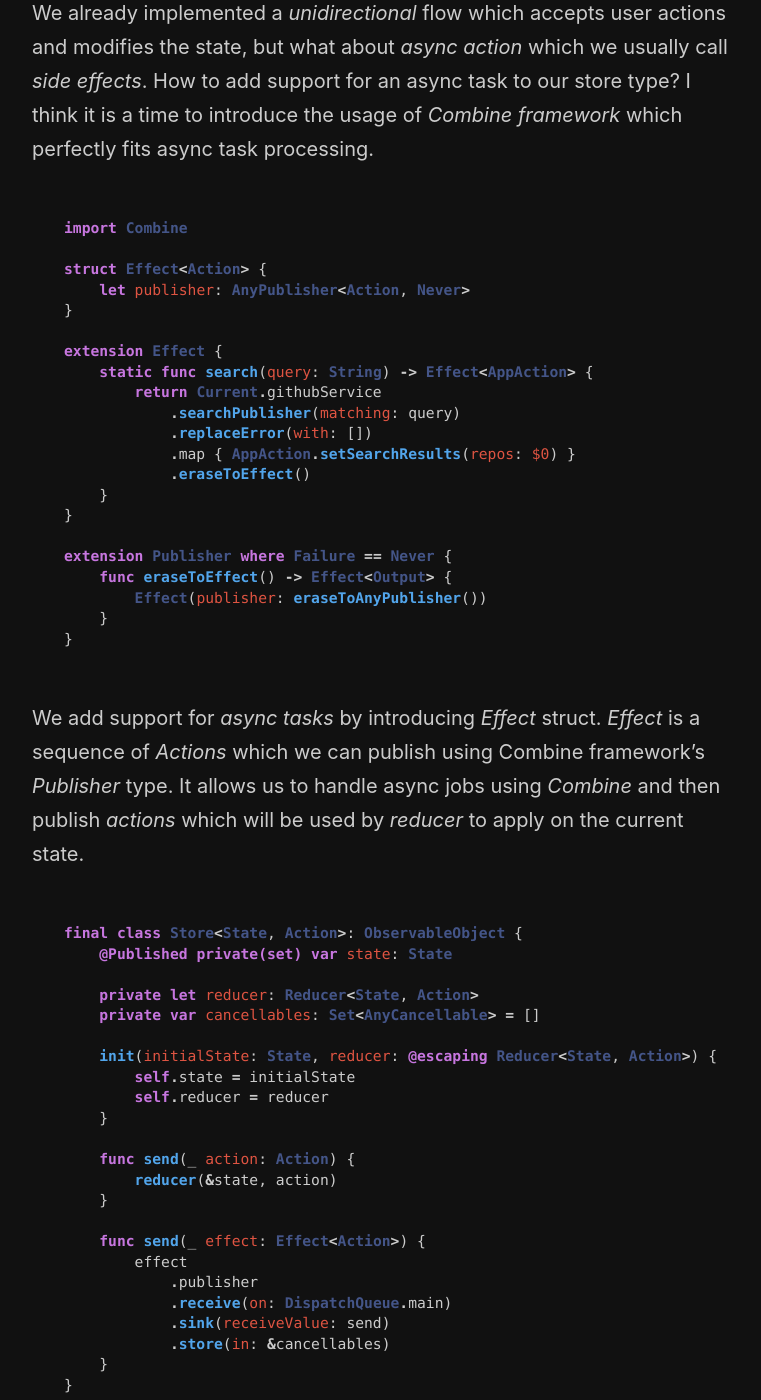
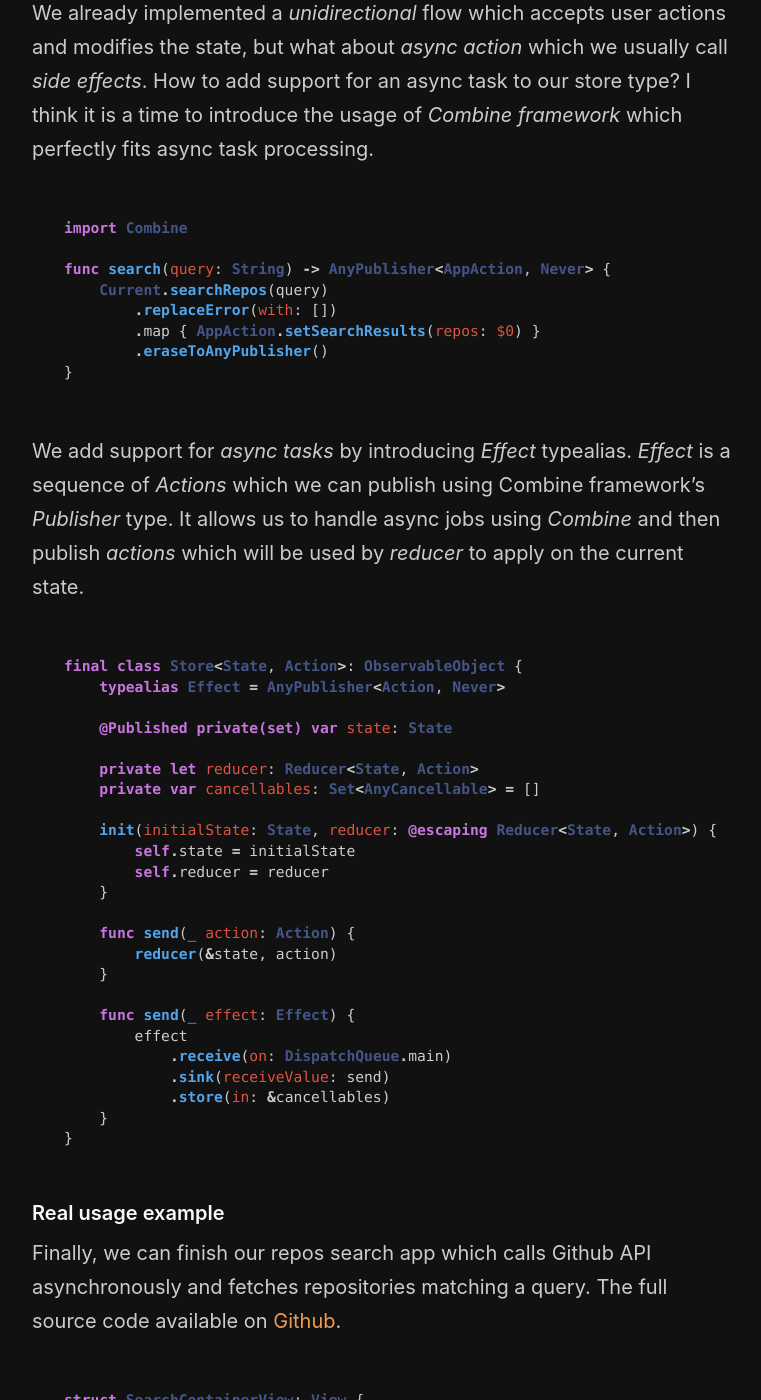
Before and after one commit to mecid/mecid.github.io, a Jekyll site: the page built from _posts/2019-09-18-redux-like-state-container-in-swiftui.md, in a window 1280 px wide and 1400 px high, scrolled down 3050 px. Shown: the whole window, without its empty margins (258-1019 px from the left). Built offline with Jekyll 4.4.1, drawn with Linux system fonts in a browser that asks for light colours.

Commit message:
Update 2019-09-18-redux-like-state-container-in-swiftui.md

````diff
--- a/_posts/2019-09-18-redux-like-state-container-in-swiftui.md
+++ b/_posts/2019-09-18-redux-like-state-container-in-swiftui.md
@@ -76,31 +76,20 @@
 ```swift
 import Combine
 
-struct Effect<Action> {
-    let publisher: AnyPublisher<Action, Never>
-}
-
-extension Effect {
-    static func search(query: String) -> Effect<AppAction> {
-        return Current.githubService
-            .searchPublisher(matching: query)
-            .replaceError(with: [])
-            .map { AppAction.setSearchResults(repos: $0) }
-            .eraseToEffect()
-    }
-}
-
-extension Publisher where Failure == Never {
-    func eraseToEffect() -> Effect<Output> {
-        Effect(publisher: eraseToAnyPublisher())
-    }
+func search(query: String) -> AnyPublisher<AppAction, Never> {
+    Current.searchRepos(query)
+        .replaceError(with: [])
+        .map { AppAction.setSearchResults(repos: $0) }
+        .eraseToAnyPublisher()
 }
 ```
 
-We add support for *async tasks* by introducing *Effect* struct. *Effect* is a sequence of *Actions* which we can publish using Combine framework's *Publisher* type. It allows us to handle async jobs using *Combine* and then publish *actions* which will be used by *reducer* to apply on the current state.
+We add support for *async tasks* by introducing *Effect* typealias. *Effect* is a sequence of *Actions* which we can publish using Combine framework's *Publisher* type. It allows us to handle async jobs using *Combine* and then publish *actions* which will be used by *reducer* to apply on the current state.
 
 ```swift
 final class Store<State, Action>: ObservableObject {
+    typealias Effect = AnyPublisher<Action, Never>
+
     @Published private(set) var state: State
 
     private let reducer: Reducer<State, Action>
@@ -115,9 +104,8 @@
         reducer(&state, action)
     }
 
-    func send(_ effect: Effect<Action>) {
+    func send(_ effect: Effect) {
         effect
-            .publisher
             .receive(on: DispatchQueue.main)
             .sink(receiveValue: send)
             .store(in: &cancellables)
````
